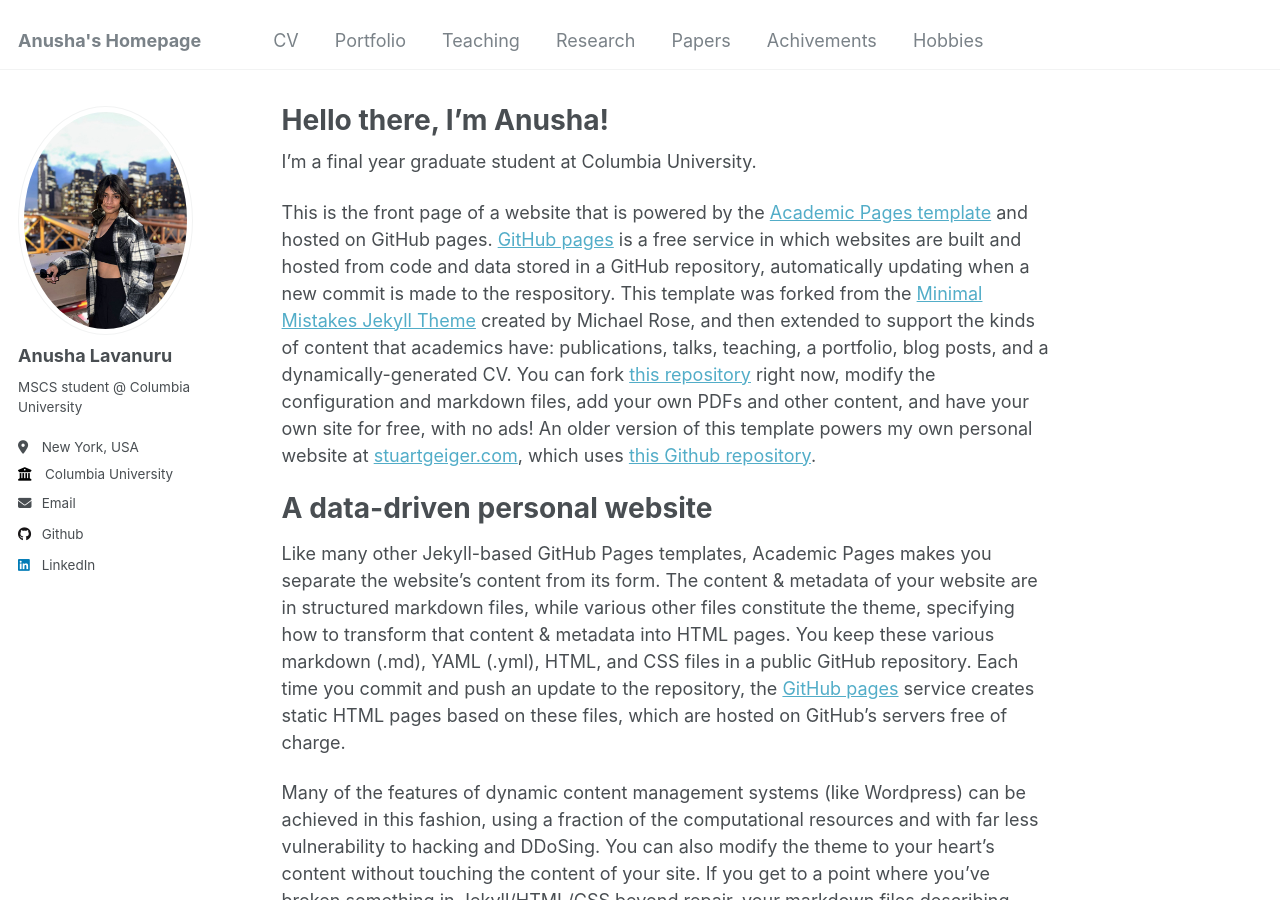
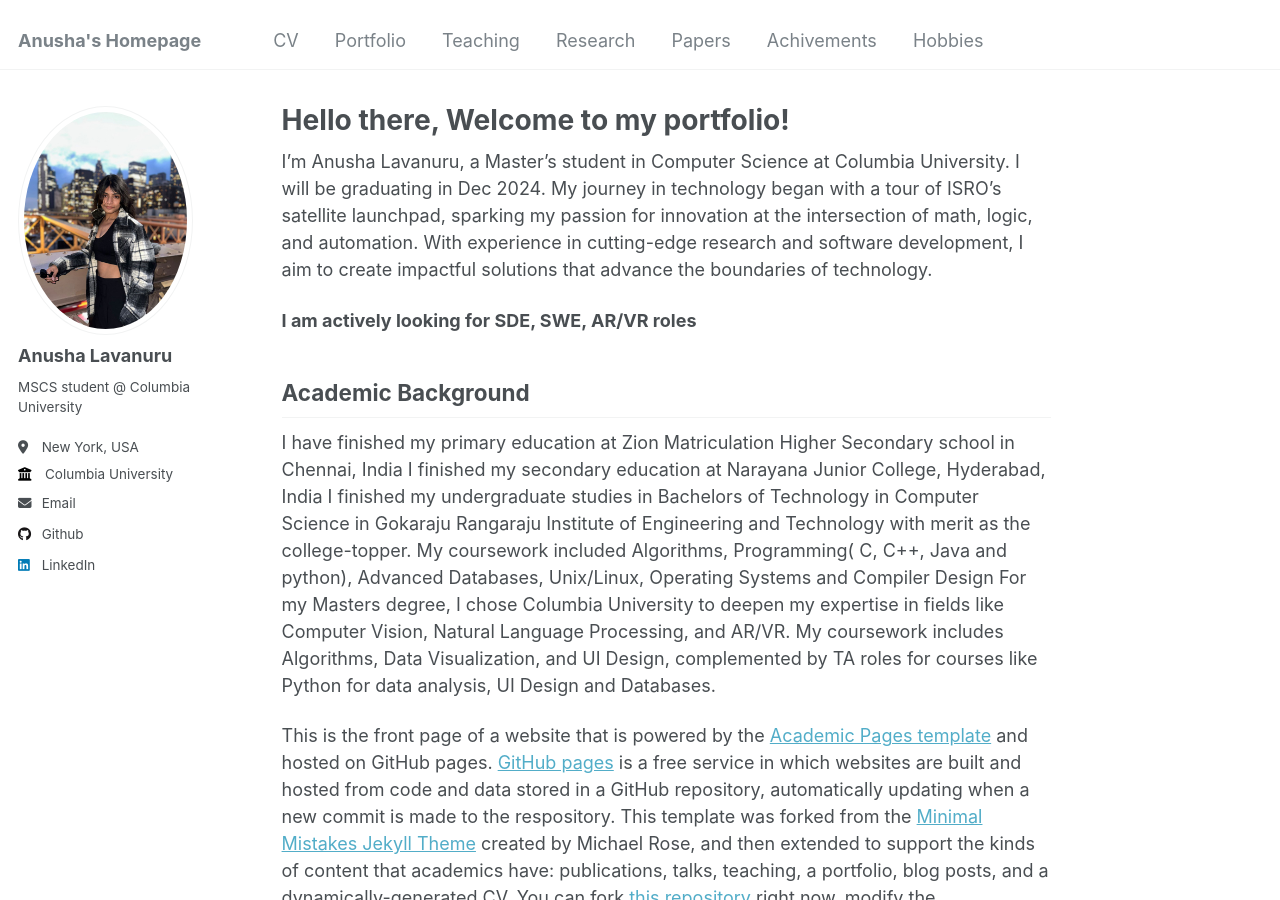
Before and after one commit to AnushaLavanuru5/AnushaL.github.io, a Jekyll site: the page built from _pages/about.md, in a window 1280 px wide and 900 px high. Built offline with Jekyll 4.4.1, drawn with Linux system fonts in a browser that asks for light colours.

Commit message:
Update about.md

```diff
--- a/_pages/about.md
+++ b/_pages/about.md
@@ -1,12 +1,24 @@
 ---
 permalink: /
-title: "Hello there, I'm Anusha!"
+title: "Hello there, Welcome to my portfolio!"
 author_profile: true
 redirect_from:
   - /about/
   - /about.html
 ---
-I'm a final year graduate student at Columbia University.
+I’m Anusha Lavanuru, a Master’s student in Computer Science at Columbia University. I will be graduating in Dec 2024. My journey in technology began with a tour of ISRO’s satellite launchpad, sparking my passion for innovation at the intersection of math, logic, and automation. With experience in cutting-edge research and software development, I aim to create impactful solutions that advance the boundaries of technology.
+
+**I am actively looking for SDE, SWE, AR/VR roles**
+
+Academic Background
+------
+I have finished my primary education at Zion Matriculation Higher Secondary school in Chennai, India
+I finished my secondary education at Narayana Junior College, Hyderabad, India
+I finished my undergraduate studies in Bachelors of Technology in Computer Science in Gokaraju Rangaraju Institute of Engineering and Technology with merit as the college-topper. My coursework included Algorithms, Programming( C, C++, Java and python), Advanced Databases, Unix/Linux, Operating Systems and Compiler Design
+For my Masters degree,  I chose Columbia University to deepen my expertise in fields like Computer Vision, Natural Language Processing, and AR/VR. My coursework includes Algorithms, Data Visualization, and UI Design, complemented by TA roles for courses like Python for data analysis, UI Design and Databases.
+
+
+
 
 This is the front page of a website that is powered by the [Academic Pages template](https://github.com/academicpages/academicpages.github.io) and hosted on GitHub pages. [GitHub pages](https://pages.github.com) is a free service in which websites are built and hosted from code and data stored in a GitHub repository, automatically updating when a new commit is made to the respository. This template was forked from the [Minimal Mistakes Jekyll Theme](https://mmistakes.github.io/minimal-mistakes/) created by Michael Rose, and then extended to support the kinds of content that academics have: publications, talks, teaching, a portfolio, blog posts, and a dynamically-generated CV. You can fork [this repository](https://github.com/academicpages/academicpages.github.io) right now, modify the configuration and markdown files, add your own PDFs and other content, and have your own site for free, with no ads! An older version of this template powers my own personal website at [stuartgeiger.com](http://stuartgeiger.com), which uses [this Github repository](https://github.com/staeiou/staeiou.github.io).
 
```
